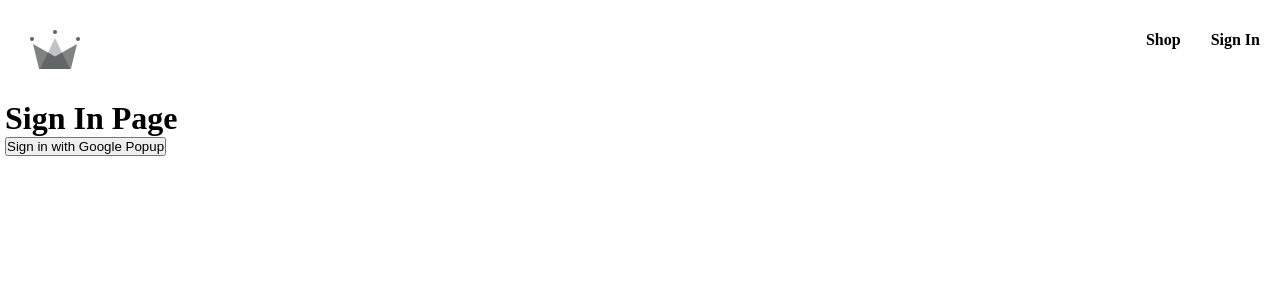
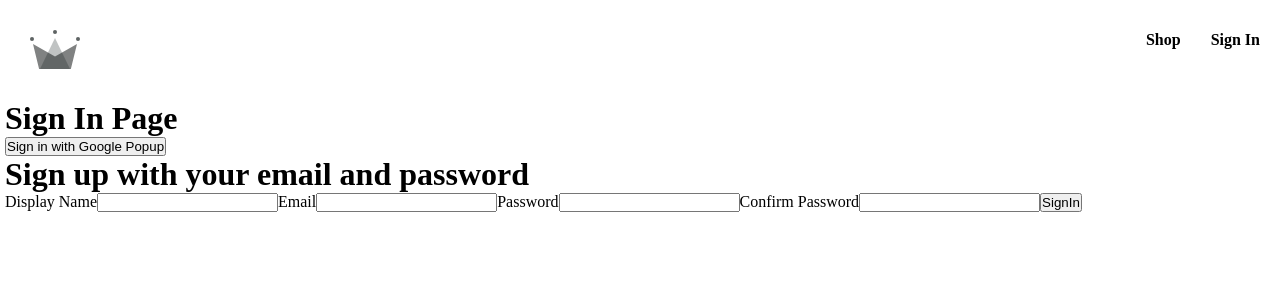
Before and after one commit to al-jabir/aj-clothing-shop, a React (Create React App) app: page /sign-in in a window 1280 px wide. Shown: the top 300 px of the page. Built offline with nearby package versions, Linux system fonts and the light colour scheme.

Commit message:
signupform

```diff
--- /dev/null
+++ b/src/components/signUpFrom/signUp.jsx
@@ -0,0 +1,25 @@
+import React from "react";
+
+const SignUp = () => {
+  return (
+    <div>
+      <h1>Sign up with your email and password</h1>
+      <form onSubmit={() => {}}>
+        <label>Display Name</label>
+        <input type="text" required />
+
+        <label>Email</label>
+        <input type="email" required />
+
+        <label>Password</label>
+        <input type="password" required />
+
+        <label>Confirm Password</label>
+        <input type="password" required />
+        <button type="submit">SignIn</button>
+      </form>
+    </div>
+  );
+};
+
+export default SignUp;
--- a/src/routes/sign-in/SignIn.jsx
+++ b/src/routes/sign-in/SignIn.jsx
@@ -1,3 +1,4 @@
+import SignUp from "../../components/signUpFrom/signUp";
 import {
   createUserDocumentFromAuth,
   signInWithGooglePopup,
@@ -16,6 +17,7 @@
     <div>
       <h1>Sign In Page</h1>
       <button onClick={logGoogleUser}>Sign in with Google Popup</button>
+      <SignUp />
     </div>
   );
 };
```
